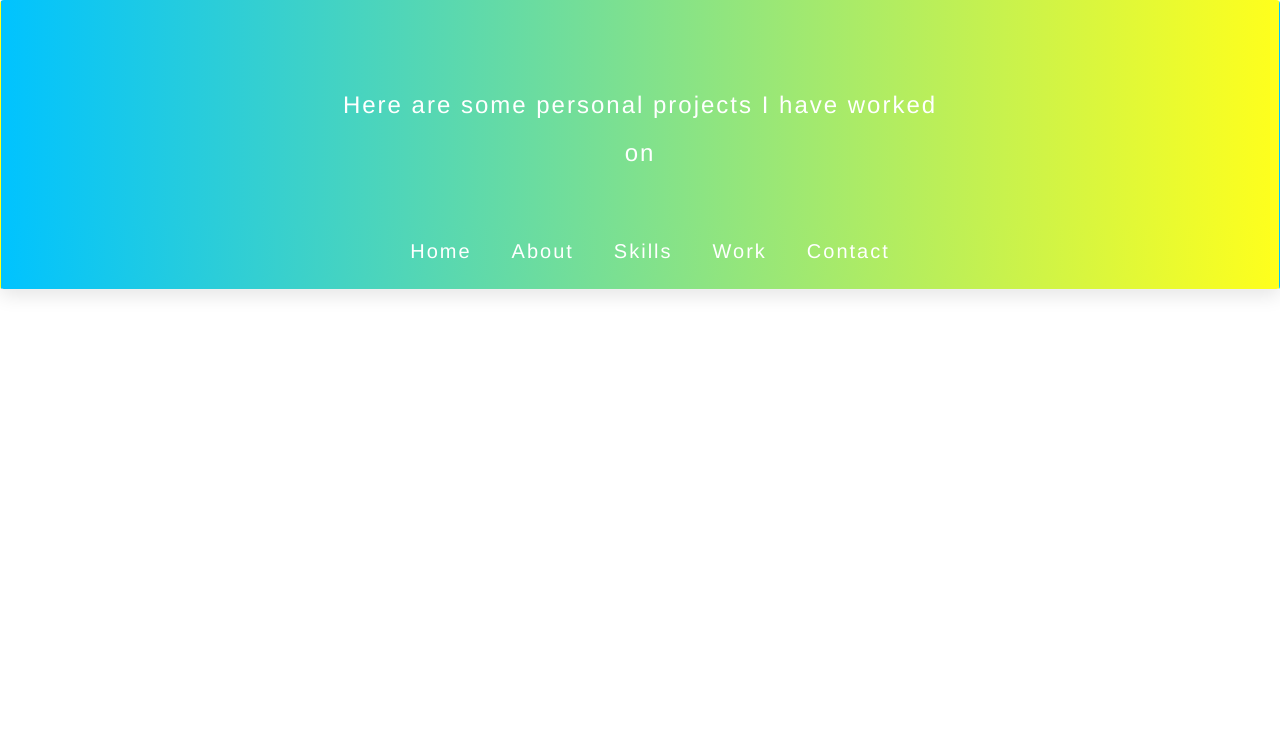
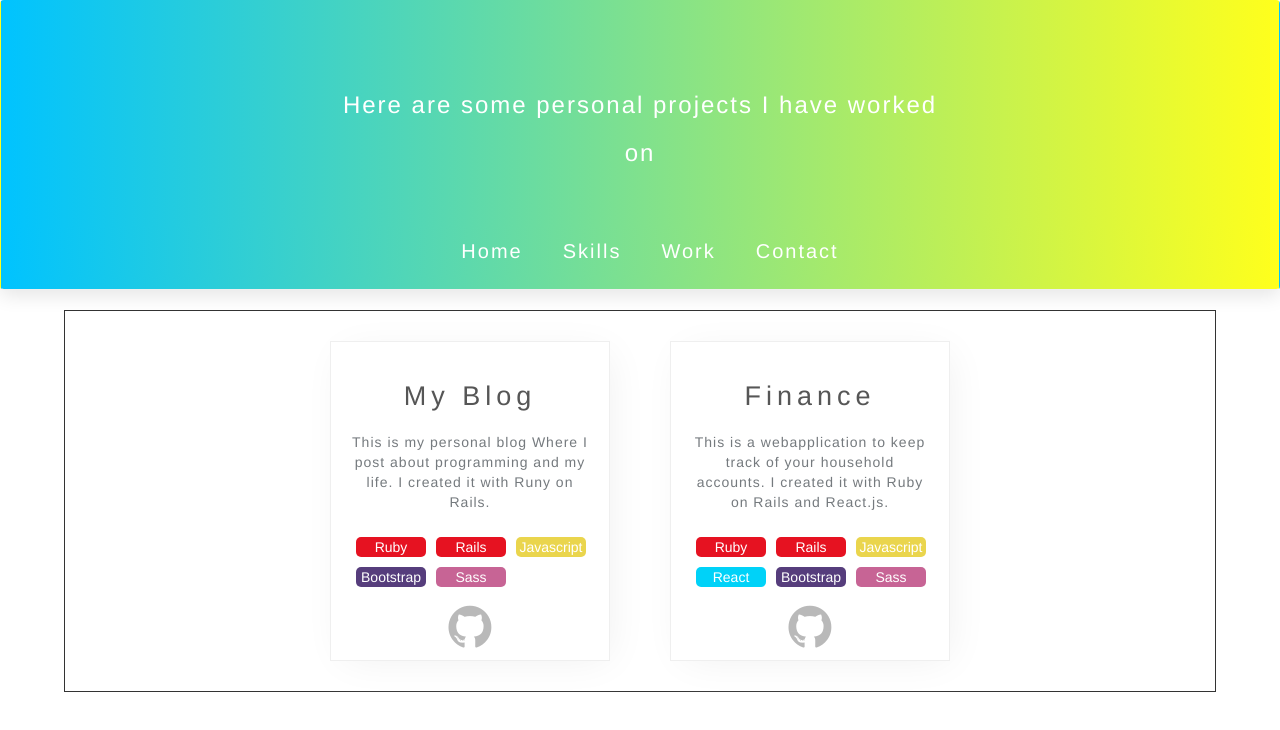
Before and after one commit to K-Sato1995/MyPortfolio, a React (Create React App) app: page /MyPortfolio/Work in a window 1280 px wide. Shown: the top 730 px of the page. Built offline with nearby package versions, Linux system fonts and the light colour scheme.

Commit message:
Added boxes to work page

```diff
--- a/src/Components/Main/About.js
+++ /dev/null
@@ -1,22 +0,0 @@
-import React from 'react';
-import Nav from '../Nav/Nav';
-import Footer from '../Footer/Footer'
-import '../../Style/About.css';
-
-class About extends React.Component {
-  render(){
-    return (
-      <div className = 'about'>
-        <Nav navDescription = {"Hey! I'm K-Sato, a self-taught programmer who loves to learn new things"}/>
-        <div className = 'about-container'>
-          <p>People often find me outgoing, upbeat, selfmotivated and silly. I grew up in a very small and peaceful town in Japan and moved to a huge city for college.</p>
-          <p>In college, I majored in political economy and mainly spent my time there studying International political economy and Public economics. I also started coding when I was a senior and have been studying programming since then.</p>
-          <p>Though what I learnt in college was academically very interesting, I didn't necessarily think I am suitable for a politician or economist. I also was not interested in sales or marketing which a lot of my peers from college in the same department are doing. So I ended up getting a job as a webdeveloper since I really liked coding and I was really fascinated with the idea of createing something unique and original that didn't exist before.</p>
-        </div>
-        <Footer />
-      </div>
-    )
-  }
-}
-
-export default About;
--- a/src/Components/Main/Home.js
+++ b/src/Components/Main/Home.js
@@ -1,12 +1,19 @@
 import React from 'react';
 import Nav from '../Nav/Nav';
 import Footer from '../Footer/Footer';
+import '../../Style/Home.css';
 
 class Home extends React.Component {
   render(){
     return(
-      <div>
-        <Nav navTitle = "K-Sato's Portfolio" />
+      <div className = 'about'>
+        <Nav navDescription = {"Hi! I'm K-Sato, a self-taught programmer who loves to learn new things"}/>
+        <div className = 'about-container'>
+          <p>People often find me outgoing, upbeat, selfmotivated and silly. I grew up in a very small and peaceful town in Japan and moved to a huge city for college.</p>
+          <p>In college, I majored in political economy and mainly spent my time there studying International political economy and Public economics. I also started coding when I was a senior and have been studying programming since then.</p>
+          <p>Though what I learnt in college was academically very interesting, I didn't necessarily think I am suitable for a politician or economist. I also was not interested in sales or marketing which a lot of my peers from college in the same department are doing. So I ended up getting a job as a webdeveloper since I really liked coding and I was really fascinated with the idea of createing something unique and original that didn't exist before.</p>
+        </div>
+        <Footer />
       </div>
     )
   }
--- a/src/Components/Main/Main.js
+++ b/src/Components/Main/Main.js
@@ -1,7 +1,6 @@
 import React from 'react';
 import { Route } from 'react-router-dom';
 import Home from './Home';
-import About from './About';
 import Skills from './Skills';
 import Work from './Work';
 import Contact from './Contact';
@@ -11,7 +10,6 @@ class Main extends React.Component {
     return (
       <div className = 'Main'>
         <Route exact path='/MyPortfolio' component={ Home } />
-        <Route exact path='/MyPortfolio/About' component={ About } />
         <Route exact path='/MyPortfolio/Skills' component={ Skills } />
         <Route exact path='/MyPortfolio/Work' component={ Work } />
         <Route exact path='/MyPortfolio/Contact' component={ Contact } />
--- a/src/Components/Main/Work.js
+++ b/src/Components/Main/Work.js
@@ -1,13 +1,43 @@
 import React from 'react';
 import Nav from '../Nav/Nav';
+import '../../Style/Work.css';
 
 class Work extends React.Component {
   render(){
     return (
       <div>
         <Nav navDescription = {'Here are some personal projects I have worked on'}/>
-        <div>
+        <div className = 'work-container'>
+          <div className = 'work-list'>
+            {/* Box1 */}
+            <div className = 'work-box'>
+              <h3>My Blog</h3>
+              <p className = 'work-description'>This is my personal blog Where I post about programming and my life. I created it with Runy on Rails.</p>
+              <ul className = 'work-tags'>
+                <li className = 'Ruby'>Ruby</li>
+                <li className = 'Rails'>Rails</li>
+                <li className = 'JS'>Javascript</li>
+                <li className = 'BS'>Bootstrap</li>
+                <li className = 'SASS'>Sass</li>
+              </ul>
+              <a href = 'https://github.com/K-Sato1995/MyBlog'><i className = 'fa fa-github work-link'></i></a>
+            </div>
 
+            {/* Box2 */}
+            <div className = 'work-box'>
+              <h3>Finance</h3>
+              <p className = 'work-description'>This is a webapplication to keep track of your household accounts. I created it with Ruby on Rails and React.js.</p>
+              <ul className = 'work-tags'>
+                <li className = 'Ruby'>Ruby</li>
+                <li className = 'Rails'>Rails</li>
+                <li className = 'JS'>Javascript</li>
+                <li className = 'React'>React</li>
+                <li className = 'BS'>Bootstrap</li>
+                <li className = 'SASS'>Sass</li>
+              </ul>
+              <a href = 'https://github.com/K-Sato1995/Finance'><i className = 'fa fa-github work-link'></i></a>
+            </div>
+          </div>
         </div>
       </div>
     )
--- a/src/Components/Nav/Nav.js
+++ b/src/Components/Nav/Nav.js
@@ -6,11 +6,9 @@ class Nav extends React.Component {
   render(){
     return(
     <div className = 'navbar'>
-      <h1>{this.props.navTitle}</h1>
       <h3>{this.props.navDescription}</h3>
       <ul className = 'nav-list'>
         <li className = 'nav-list-item'><Link to= '/MyPortfolio'>Home</Link></li>
-        <li className = 'nav-list-item'><Link to= '/MyPortfolio/About'>About</Link></li>
         <li className = 'nav-list-item'><Link to= '/MyPortfolio/Skills'>Skills</Link></li>
         <li className = 'nav-list-item'><Link to= '/MyPortfolio/Work'>Work</Link></li>
         <li className = 'nav-list-item'><Link to= '/MyPortfolio/Contact'>Contact</Link></li>
--- a/src/Style/Work.css
+++ b/src/Style/Work.css
@@ -0,0 +1,89 @@
+.work-container {
+  margin: 0 auto;
+  width: 90%;
+  border: solid 1px;
+}
+
+.work-list {
+  margin: 0 auto;
+  text-align: center;
+  max-width: 1100px;
+}
+
+.work-box {
+  position: relative;
+  margin: 30px;
+  width: 280px;
+  height: 320px;
+  display: inline-block;
+  border: solid 1px #efefef;
+  box-shadow: 6px 5px 39px -8px rgba(239,239,239,1);
+}
+
+.work-box:hover {
+  box-shadow: 0 15px 30px 0 rgba(0,0,0,0.11);
+}
+
+.work-box > h3 {
+  margin-top: 40px;
+  margin-bottom: 20px;
+  letter-spacing: 5px;
+  font-size: 27px;
+  color: #565656;
+}
+
+.work-description {
+  margin: 0 auto;
+  max-width: 240px;
+  letter-spacing: 1px;
+  color: #757A7E;
+}
+
+.work-tags {
+  margin-top: 20px;
+  padding-left: 20px;
+  text-align: left;
+}
+
+.work-tags > li {
+  display: inline-block;
+  margin: 5px 5px 5px 5px;
+  width: 70px;
+  min-width: 50px;
+  border-radius: 5px;
+  list-style: none;
+  color: white;
+  text-align: center;
+}
+
+/* //////////////////TAG LIST///////////////////////// */
+.Ruby {
+  background-color: #E61221;
+}
+
+.Rails {
+  background-color: #E61221;
+}
+
+.JS {
+  background-color: #EAD54D;
+}
+
+.React {
+  background-color: #00D2F8;
+}
+
+.BS {
+  background-color: #563D7C;
+}
+
+.SASS {
+  background-color: #C76495;
+}
+/* ////////////////////////////////////////// */
+
+.work-link {
+  margin: 0 auto;
+  color: #B9B9B9;
+  font-size: 50px;
+}
```
Also changed, not shown: src/Style/Home.css (renamed from src/Style/About.css), 2 other files (tests, documents, lock files or other folders).
